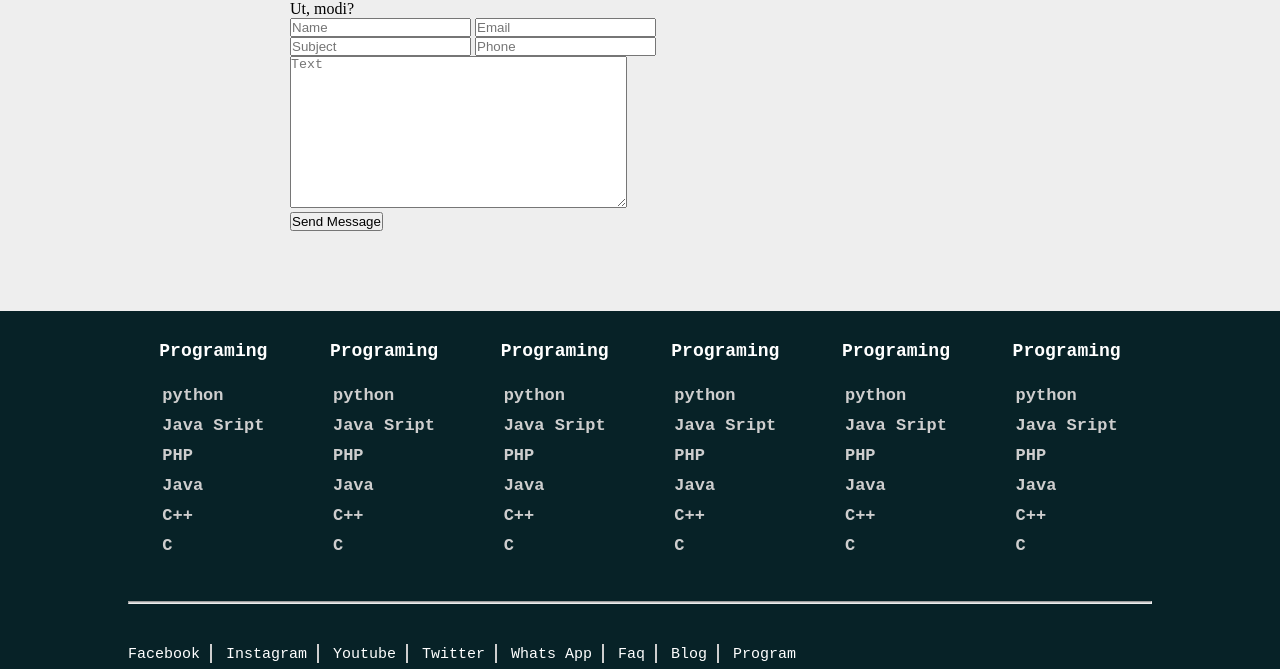
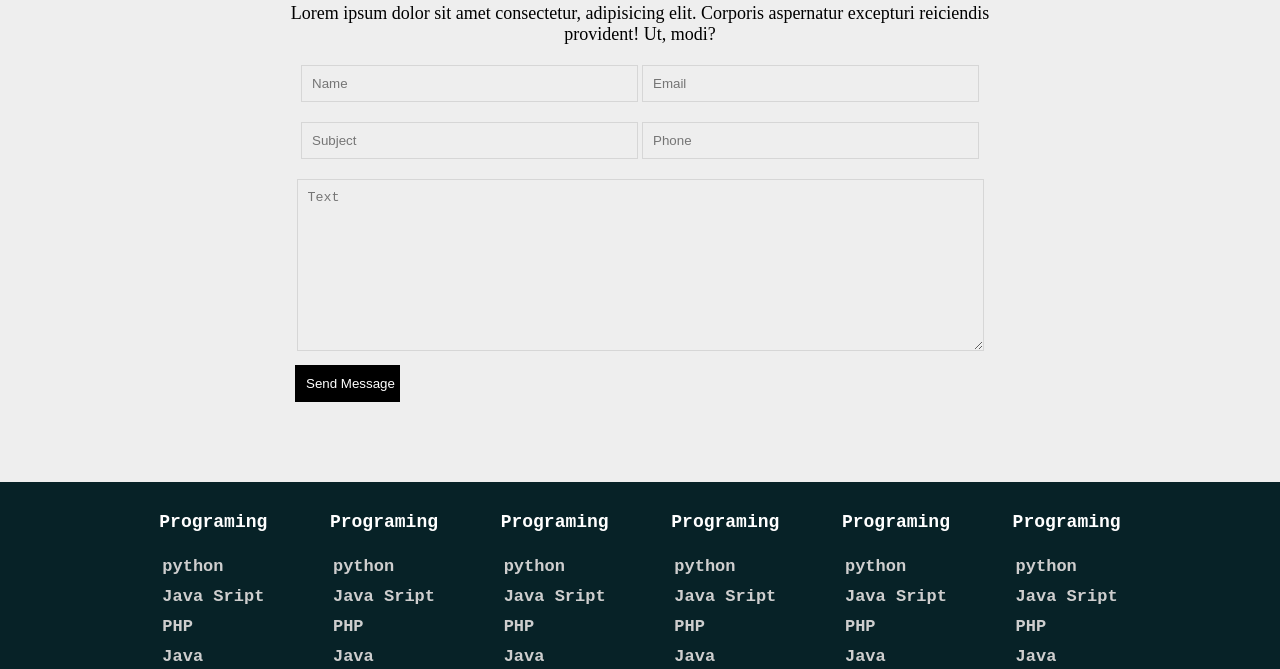
Before and after one commit to Redwan-Saad/Form-Page, a plain HTML site: page index.html in a window 1280 px wide. Shown: the part 553-1222 px from the top of the page. Drawn offline with Linux system fonts and the light colour scheme.

Commit message:
Update style.css

```diff
--- a/css/style.css
+++ b/css/style.css
@@ -1,14 +1,15 @@
-*{
+* {
     margin: 0;
     padding: 0;
     text-decoration: none;
     list-style: none;
 }
+
 /* -------------------------------------------------------------------------- */
 /*                                 Header-part                                */
 /* -------------------------------------------------------------------------- */
 
-.header{
+.header {
     width: 100%;
     height: 50px;
     padding-top: 20px;
@@ -16,27 +17,31 @@
     background-color: #072227;
 }
 
-.inner_header{
+.inner_header {
     width: 1000px;
     height: 100%;
     display: block;
     margin: 0 auto;
 
 }
-.logo_container{
+
+.logo_container {
     height: 100%;
     float: left;
 }
-.logo_container h1{
+
+.logo_container h1 {
     color: #fff;
     height: 100%;
     font-family: monospace;
 }
-.navigation{
+
+.navigation {
     float: right;
     height: 100%;
 }
-.navigation a{
+
+.navigation a {
     height: 100%;
     float: left;
     padding: 0 15px;
@@ -46,7 +51,8 @@
 
 
 }
-.navigation li:hover{
+
+.navigation li:hover {
     transform: scale(1.1);
     transition: 0.1s;
 }
@@ -56,48 +62,50 @@
 /*                                     END                                    */
 /* -------------------------------------------------------------------------- */
 
-.newsletter{
+/* newsletter Start */
+.newsletter {
     background-color: #f5f5f5;
     padding-top: 60px;
     padding-bottom: 90px;
     text-align: center;
 }
 
-.container{
+.container {
     width: 700px;
     margin: auto;
 }
 
-.newsletter h1{
-    font-size: 51px;
+ h1 {
+    font-size: 41px;
     font-weight: 600;
     color: #2f323a;
     margin-bottom: 20px;
 }
 
-.newsletter p{
+.newsletter p {
     font-size: 18px;
     margin-bottom: 20px;
 }
 
-.newsletter form{
+.newsletter form {
     display: block;
 }
-.input-1{
+
+.input-1 {
     width: 25%;
     padding: 10px;
     background-color: transparent;
     border: 1px solid rgba(0, 0, 0, 0.1);
 }
 
-.input-2{
+.input-2 {
     width: 30%;
     padding: 10px;
     background-color: transparent;
     border: 1px solid rgba(0, 0, 0, 0.1);
 }
 
-.input-3{
+.input-3 {
     width: 15%;
     padding: 10px;
     background-color: #000;
@@ -105,76 +113,169 @@ color: white;
     border: 1px solid #000;
 }
 
-.input-3:hover{
+.input-3:hover {
     background-color: tomato;
     border: 1px solid tomato;
     cursor: pointer;
 }
 
+/* Newsletter Section End */
 
-.contact-form{
+
+
+
+/* Contact Form Area Start */
+
+.contact-form {
     background-color: #eee;
     padding: 80px 0;
+    text-align: center;
 }
-.footer{
+
+.container {
+    width: 700px;
+    margin: auto;
+}
+
+.input-name {
+    width: 45%;
+    padding: 10px;
+    background-color: transparent;
+    border: 1px solid rgba(0, 0, 0, 0.1);
+}
+
+.input-mail {
+    width: 45%;
+    padding: 10px;
+    background-color: transparent;
+    border: 1px solid rgba(0, 0, 0, 0.1);
+}
+
+.input-subject {
+    width: 45%;
+    padding: 10px;
+    background-color: transparent;
+    border: 1px solid rgba(0, 0, 0, 0.1);
+}
+
+.input-phone {
+    width: 45%;
+    padding: 10px;
+    background-color: transparent;
+    border: 1px solid rgba(0, 0, 0, 0.1);
+}
+
+.f-1 {
+    margin: 20px 0;
+}
+
+.f-2 {
+    margin: 20px 0;
+}
+
+.text-area {
+    width: 95%;
+    padding: 10px;
+    background-color: transparent;
+    border: 1px solid rgba(0, 0, 0, 0.1);
+    margin-bottom: 10px;
+}
+
+.contect-form-btn {
+    display: block;
+    width: 15%;
+    padding: 10px;
+    background-color: #000;
+    color: white;
+    border: 1px solid #000;
+    margin-left: 5px;
+}
+
+.contect-form-btn:hover {
+    background-color: tomato;
+    border: 1px solid tomato;
+    cursor: pointer;
+
+}
+.container p {
+    font-size: 18px;
+    margin-bottom: 20px;
+}
+
+/* Contact Form Area Stop */
+
+
+/* Footer Start */
+
+.footer {
     background-color: #072227;
     width: 100%;
-    padding: 30px 0 ;
+    padding: 30px 0;
 }
-.footer .container{
+
+.footer .container {
     width: 80%;
 }
-h2{
+
+h2 {
     font-size: 18px;
     color: #cecece;
 }
-.col h2{
+
+.col h2 {
     color: #fff;
     font-family: monospace;
     margin-bottom: 20px;
 
 }
-.col-2 h2{
+
+.col-2 h2 {
     color: #fff;
     font-family: monospace;
     margin-bottom: 20px;
 
 }
-.col-3 h2{
+
+.col-3 h2 {
     color: #fff;
     font-family: monospace;
     margin-bottom: 20px;
 
 }
-.col-4 h2{
+
+.col-4 h2 {
     color: #fff;
     font-family: monospace;
     margin-bottom: 20px;
 
 }
-.col-5 h2{
+
+.col-5 h2 {
     color: #fff;
     font-family: monospace;
     margin-bottom: 20px;
 
 }
-.col-6 h2{
+
+.col-6 h2 {
     color: #fff;
     font-family: monospace;
     margin-bottom: 20px;
 
 }
+
 /* menu-1 */
-.col .footer-menu ul li a{
+.col .footer-menu ul li a {
     color: #cecece;
     font-family: monospace;
     font-size: 17px;
     font-weight: 600;
     line-height: 30px;
 }
+
 /* menu-2 */
 
-.col-2 .footer-menu ul li a{
+.col-2 .footer-menu ul li a {
     color: #cecece;
     font-family: monospace;
     font-size: 17px;
@@ -182,8 +283,9 @@ h2{
     line-height: 30px;
 
 }
+
 /* menu-3 */
- .col-3 .footer-menu ul li a{
+.col-3 .footer-menu ul li a {
     color: #cecece;
     font-family: monospace;
     font-size: 17px;
@@ -191,8 +293,9 @@ h2{
     line-height: 30px;
 
 }
+
 /* menu-4 */
- .col-4 .footer-menu ul li a{
+.col-4 .footer-menu ul li a {
     color: #cecece;
     font-family: monospace;
     font-size: 17px;
@@ -200,8 +303,9 @@ h2{
     line-height: 30px;
 
 }
+
 /* menu-5 */
- .col-5 .footer-menu ul li a{
+.col-5 .footer-menu ul li a {
     color: #cecece;
     font-family: monospace;
     font-size: 17px;
@@ -209,8 +313,9 @@ h2{
     line-height: 30px;
 
 }
+
 /* menu-6 */
- .col-6 .footer-menu ul li a{
+.col-6 .footer-menu ul li a {
     color: #cecece;
     font-family: monospace;
     font-size: 17px;
@@ -218,18 +323,19 @@ h2{
     line-height: 30px;
 
 }
-.footer-menu{
+
+.footer-menu {
     display: flex;
-    justify-content: space-around ;
+    justify-content: space-around;
 }
 
-hr{
+hr {
     background: #cecece;
     height: 1px;
     margin: 40px 0;
 }
 
-.footer-bottom ul li{
+.footer-bottom ul li {
     list-style: none;
     display: inline-block;
     border-right: 2px solid #cecece;
@@ -237,32 +343,37 @@ hr{
     margin-right: 10px;
 }
 
-.footer-bottom ul li a{
+.footer-bottom ul li a {
     text-decoration: none;
     color: #fff;
     font-family: monospace;
     font-size: 15px;
 }
-.footer-bottom p{
+
+.footer-bottom p {
     color: #cecece;
     font-size: 15px;
     font-family: monospace;
     margin-top: 10px;
 }
-.footer-bottom .last{
+
+.footer-bottom .last {
     border: none;
 }
+
 /* -------------------------------------------------------------------------- */
 /*                                 Social Icon                                */
 /* -------------------------------------------------------------------------- */
-.social-icon .icon li{
+.social-icon .icon li {
     border: none;
     margin-top: 10px;
 }
-.social-icon .icon li a{
+
+.social-icon .icon li a {
     font-size: 25px;
     transition: 0.2s;
 }
-.social-icon .icon li:hover a{
+
+.social-icon .icon li:hover a {
     color: blue;
 }
```
Lines whose indentation alone changed are shown as unchanged.
